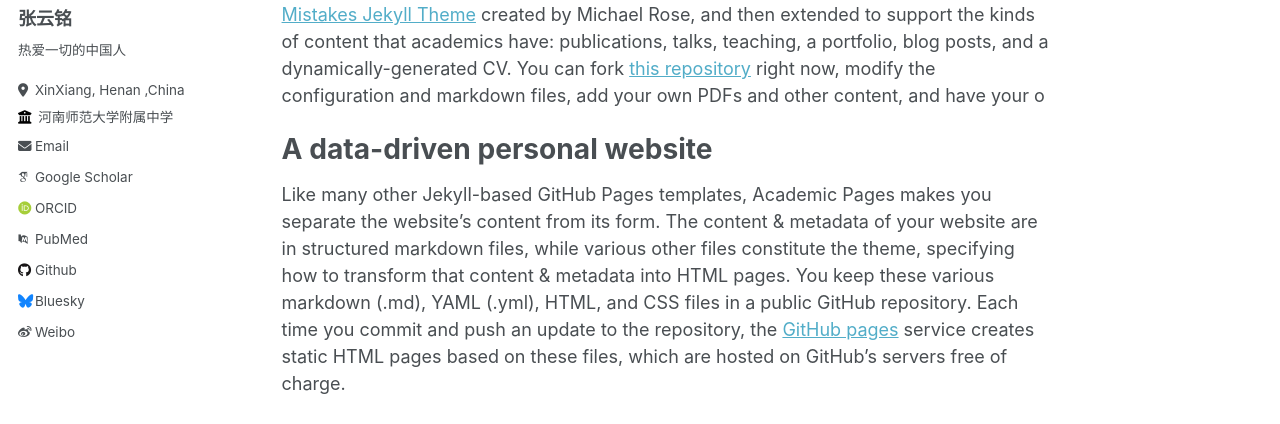
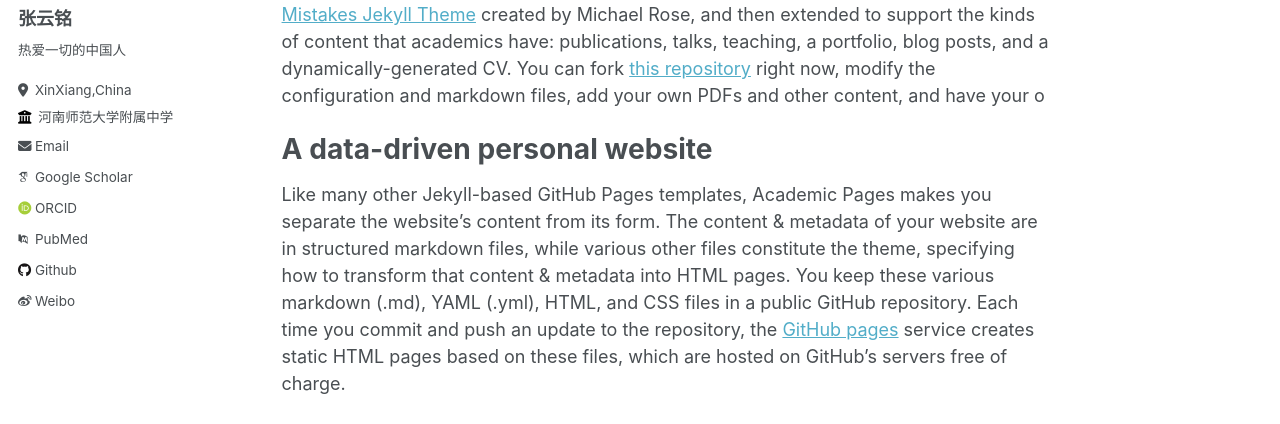
Before and after one commit to ZhangYun-Ming/ning, a Jekyll site: the page built from _pages/about.md, in a window 1280 px wide. Shown: the part 283-707 px from the top of the page. Built offline with Jekyll 4.4.1, drawn with Linux system fonts in a browser that asks for light colours; some web fonts are replaced; part of the change alters nothing that is shown.

Commit message:
Update _config.yml

```diff
--- a/_config.yml
+++ b/_config.yml
@@ -25,7 +25,7 @@ author:
   name             : "张云铭"
   pronouns         : # he
   bio              : "热爱一切的中国人"
-  location         : "XinXiang, Henan ,China"
+  location         : "XinXiang,China"
   employer         : "河南师范大学附属中学"
   uri              : # URL
   email            : "BluestarStubborn@hotmail.com"
@@ -48,7 +48,7 @@ author:
   stackoverflow    : # User number or user number and name (i.e., use "1" or "1/jeff-atwood")
 
   # Social media
-  bluesky          : "bsky.app" # Replace this with you Bluesky username
+  bluesky          : # Replace this with you Bluesky username
   facebook         : # Username
   flickr           : # Username
   foursquare       : # Username
@@ -67,7 +67,7 @@ author:
   tumblr           : # Username
   twitter          : # Username for X / Twitter
   vine             : # Username
-  weibo            : BluestarStubbro
+  weibo            : u/7717280161
   wikipedia        : # Username
   xing             : # Username
   youtube          : # Username
```
